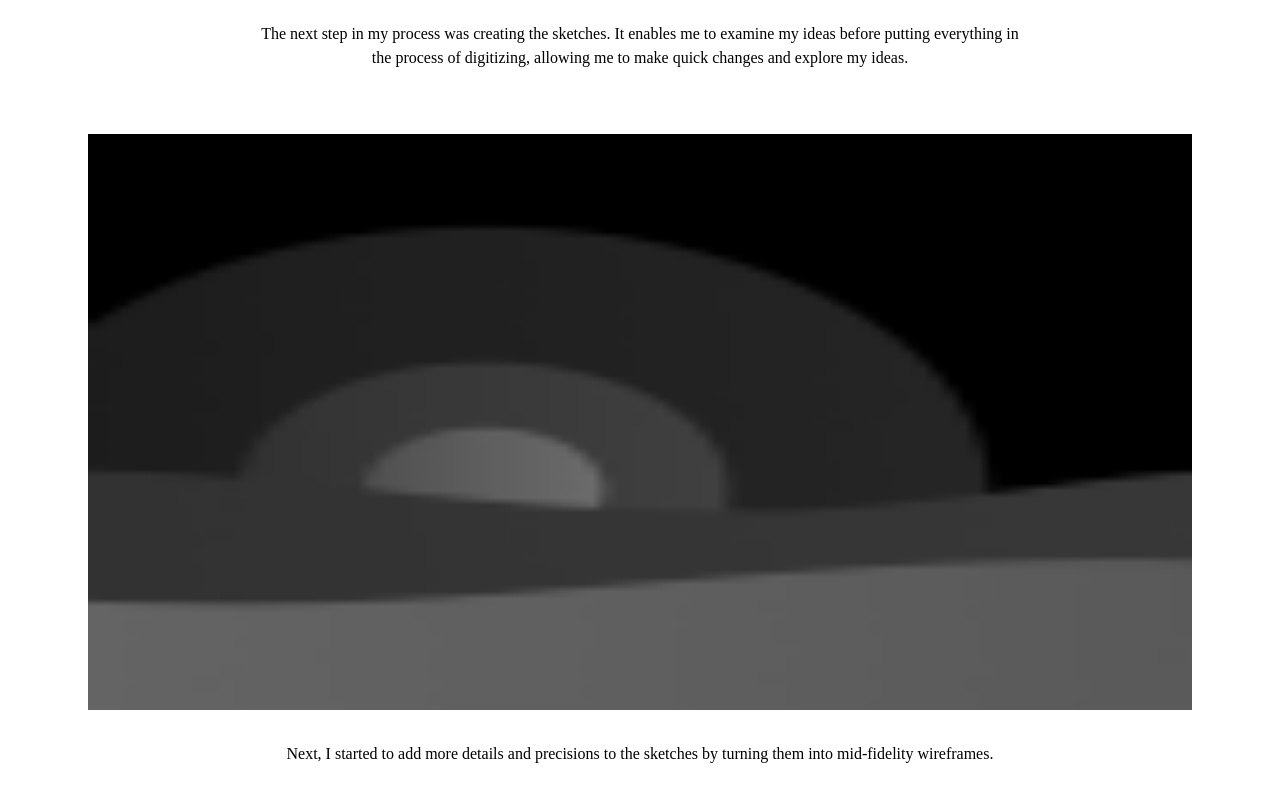
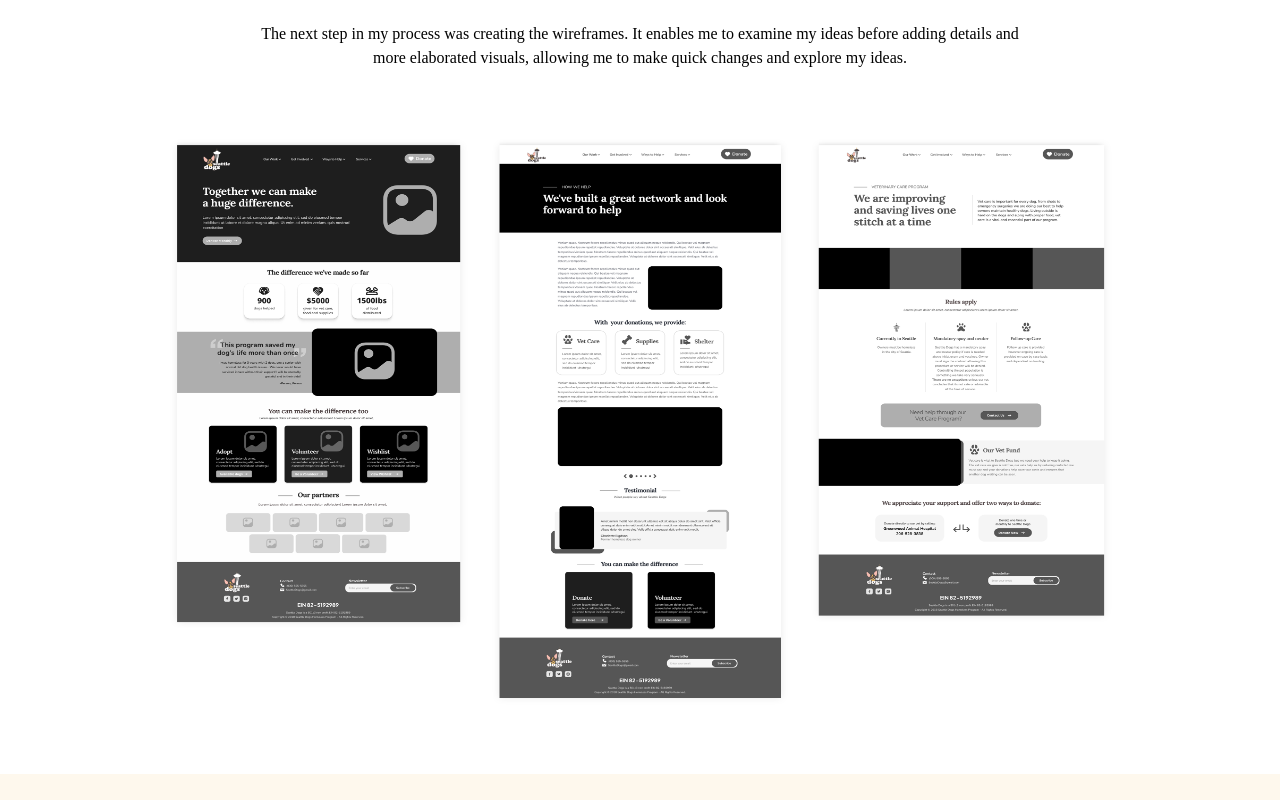
Before and after one commit to gustxyz/andressa-portfolio, a Next.js app: page /my-work/seattle-dogs in a window 1280 px wide. Shown: the part 5920-6720 px from the top of the page. Built offline with nearby package versions, Linux system fonts and the light colour scheme.

Commit message:
wirefram edit

```diff
--- a/app/my-work/seattle-dogs/page.tsx
+++ b/app/my-work/seattle-dogs/page.tsx
@@ -224,17 +224,16 @@ const NavigationImprovementImgPath1 = "/images/audiovideo.gif";
 const NavigationImprovementImgPath2 = "/images/forms.gif";
 
 //Sketches and Wireframes
-const SketchesAndWireframesTitle = "Sketches and Wireframes";
+const SketchesAndWireframesTitle = "Wireframes";
 const SketchesAndWireframesDescription = (
   <>
-    The next step in my process was creating the sketches. It enables me to
-    examine my ideas before putting everything in the process of digitizing,
+    The next step in my process was creating the wireframes. It enables me to
+    examine my ideas before adding details and more elaborated visuals,
     allowing me to make quick changes and explore my ideas.
   </>
 );
 
-const SketchImgPath1 = "/images/research-img.png";
-const SketchImgPath2 = "/images/wireframies-okay.png";
+const SketchImgPath1 = "/images/wireframies-okay.png";
 
 const PrototypesTitle = "High-Fidelity Wireframes & Prototype";
 const PrototypesDescription = (
@@ -598,11 +597,7 @@ export default function WorkPage() {
             </WorkPageContentBlock>
           </div>
           <img className="w-full h-[576px] " src={SketchImgPath1} />
-          <p className="lg:w-[70%] mx-auto text-center secondary-font font-light my-8">
-            Next, I started to add more details and precisions to the sketches
-            by turning them into mid-fidelity wireframes.{" "}
-          </p>
-          <img className="w-full" src={SketchImgPath2} />
+
         </Container>
       </FullContainer>
       <FullContainer className="bg-[color:var(--off-white)]">
```
